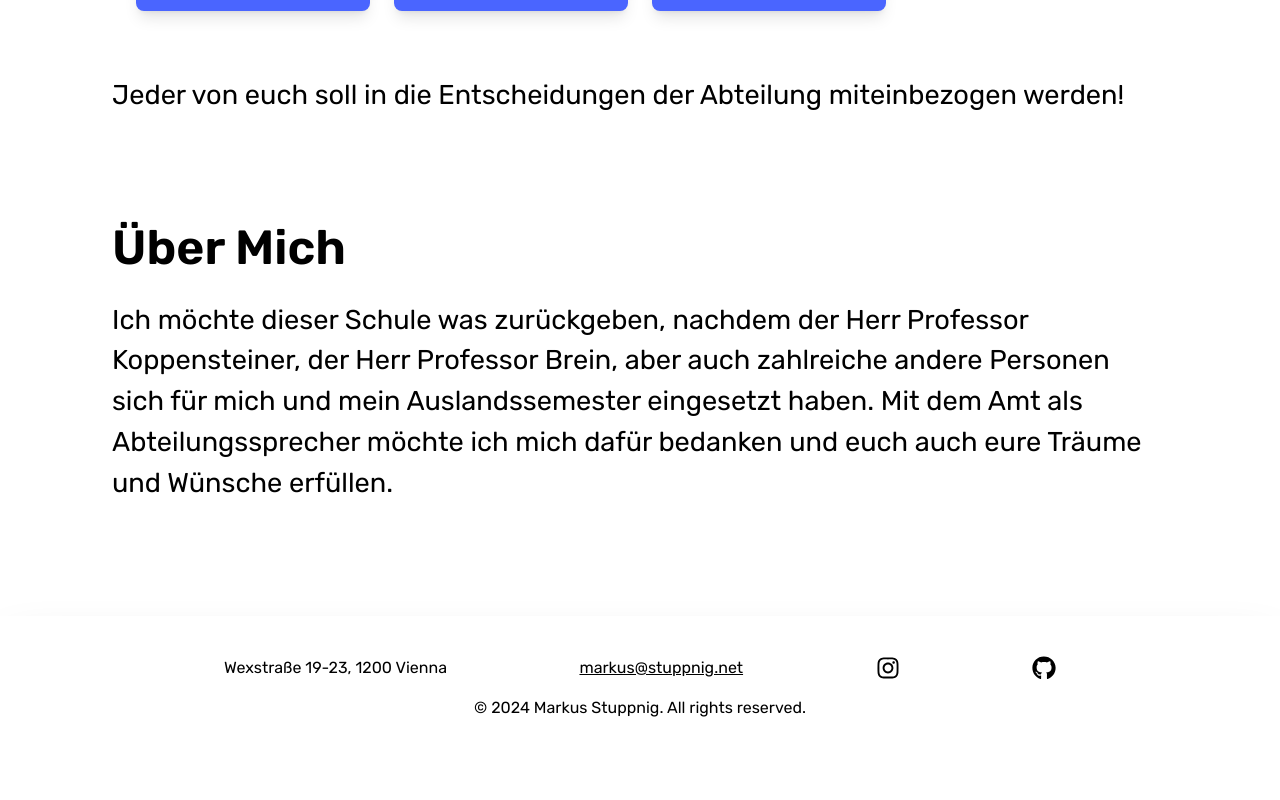
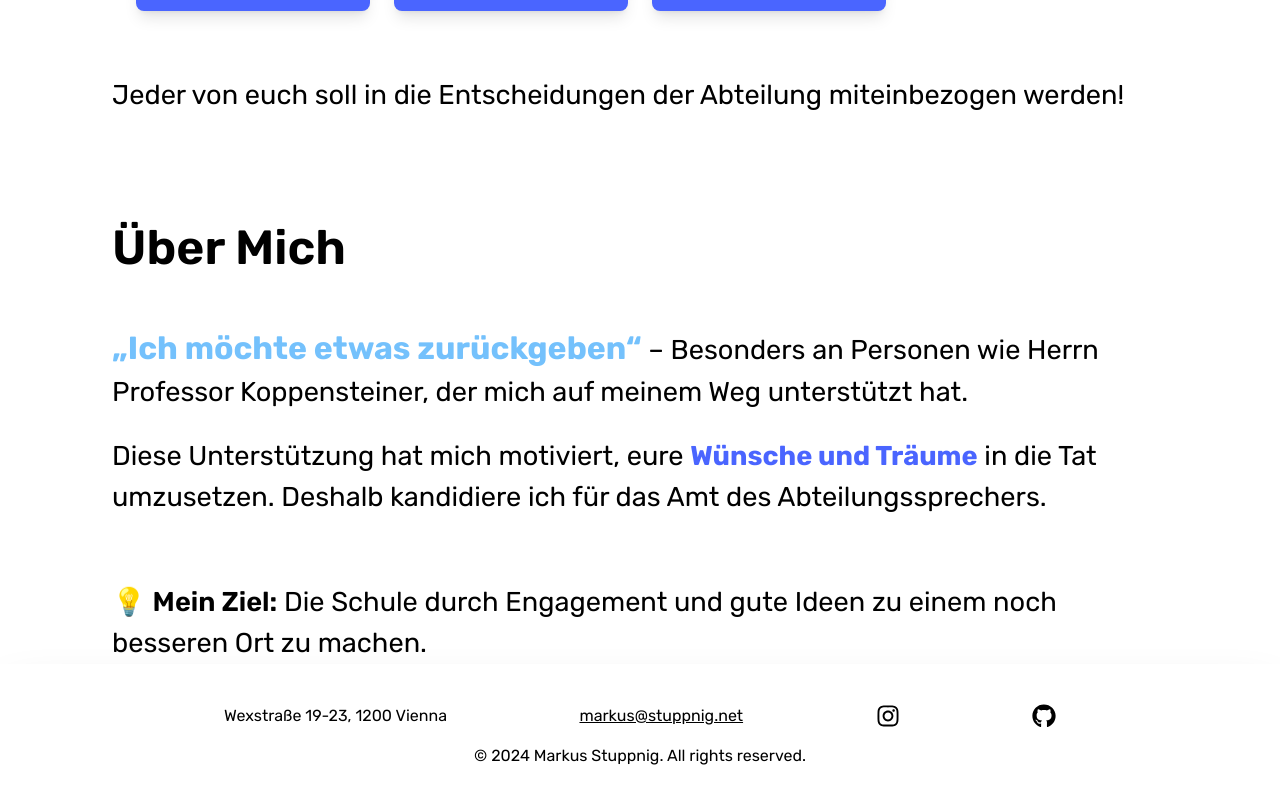
Before and after one commit to Markus-Stuppnig/Website, a Next.js app: page /abteilungssprecher in a window 1280 px wide. Shown: the part 1918-2718 px from the top of the page. Before the commit the page ends 2670 px from the top, so only its background shows below. Built offline with nearby package versions, Linux system fonts and the light colour scheme.

Commit message:
Über Mich more visually appealing

```diff
--- a/app/(pages)/abteilungssprecher/page.tsx
+++ b/app/(pages)/abteilungssprecher/page.tsx
@@ -105,7 +105,6 @@ export default function AbteilungssprecherPage() {
           </p>
           <br />
 
-          {/* Card Container isntead of ul*/}
           <div className="grid grid-cols-1 sm:grid-cols-2 md:grid-cols-3 lg:grid-cols-4 gap-6 p-6">
           {cardData.map((description, index) => (
             <Card key={index} description={description} colorBg="bg-secondary" colorTxt="text-white"/>
@@ -125,13 +124,20 @@ export default function AbteilungssprecherPage() {
           >
             Über mich
           </SectionHeading>
-          <p className="text-[1.2rem] md:text-[1.7rem] mt-[1rem] mb-[3rem] md:mb-[7rem]">
-            Ich möchte dieser Schule was zurückgeben, nachdem der Herr Professor
-            Koppensteiner, der Herr Professor Brein, aber auch zahlreiche andere
-            Personen sich für mich und mein Auslandssemester eingesetzt haben.
-            Mit dem Amt als Abteilungssprecher möchte ich mich dafür bedanken
-            und euch auch eure Träume und Wünsche erfüllen.
+          <div className="mt-10">
+            <p className="text-[1.2rem] md:text-[1.7rem] mb-6">
+              <span className="text-primary font-bold text-[1.5rem] md:text-[2rem]">„Ich möchte etwas zurückgeben“</span> – Besonders an Personen wie Herrn Professor Koppensteiner, der mich auf meinem Weg unterstützt hat.
+            </p>
+            <p className="text-[1.2rem] md:text-[1.7rem] mb-6">
+              Diese Unterstützung hat mich motiviert, eure <span className="text-secondary font-bold">Wünsche und Träume</span> in die Tat umzusetzen. Deshalb kandidiere ich für das Amt des Abteilungssprechers.
+            </p>
+          </div>
+
+
+          <p className="text-[1.2rem] md:text-[1.7rem] mt-10">
+          💡 <span className="font-semibold">Mein Ziel:</span> Die Schule durch Engagement und gute Ideen zu einem noch besseren Ort zu machen.
           </p>
+
         </div>
       </section>
     </main>
```
